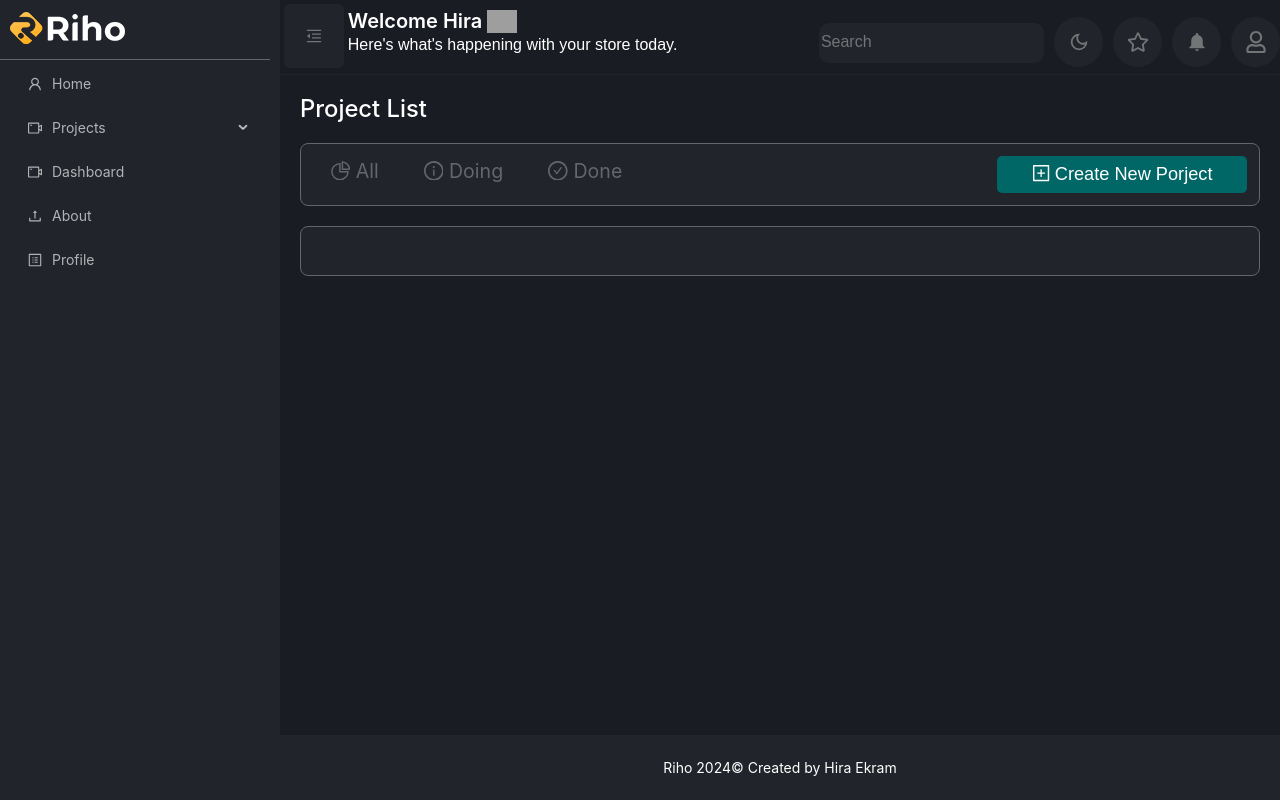
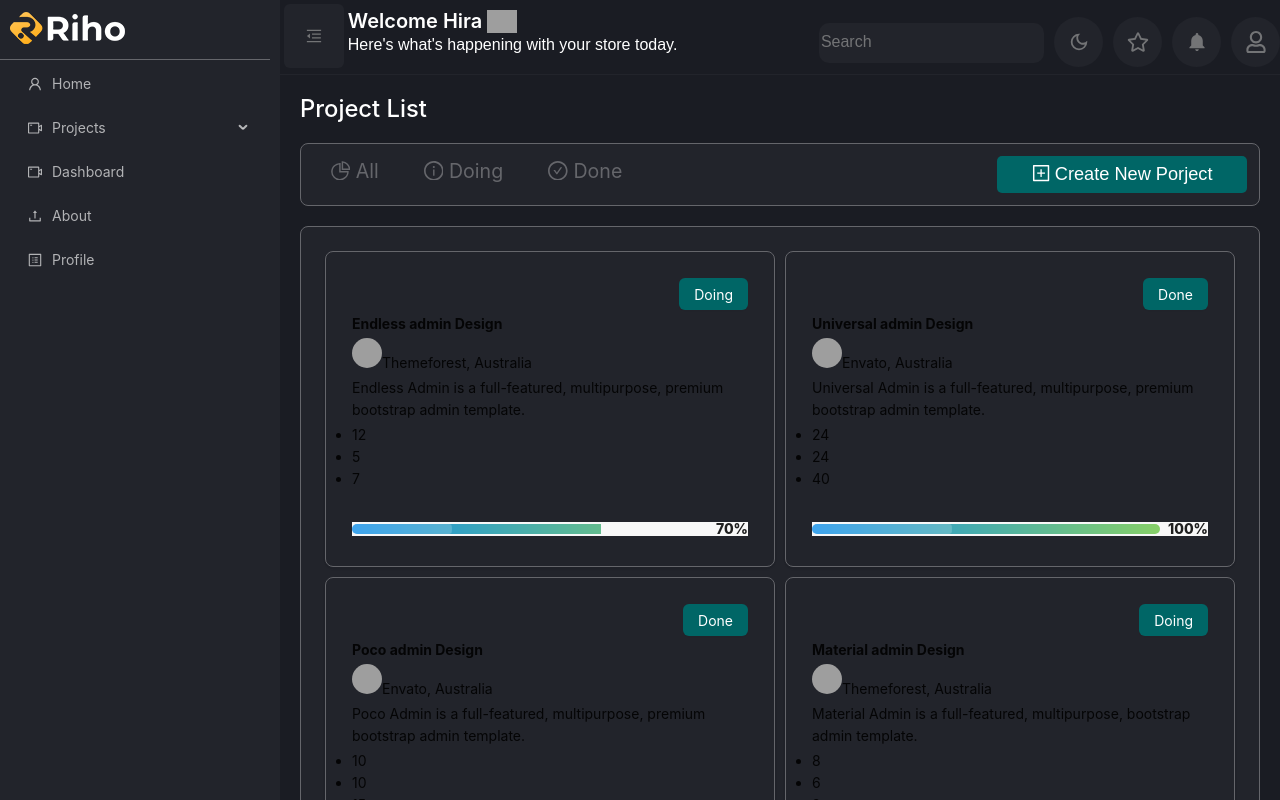
Before and after one commit to hiraekram10/Dahboard-Antd, a React (Vite) app: page /projects/list in a window 1280 px wide. Shown: the top 800 px of the page. Built offline with nearby package versions, Linux system fonts and the light colour scheme; grey boxes are pictures that could not be loaded.

Commit message:
projcard half done

```diff
--- a/src/Components/UserProCard.jsx
+++ b/src/Components/UserProCard.jsx
@@ -1,10 +1,46 @@
 import React from 'react'
+import { Card ,Progress,Col,Button} from 'antd'
 
-const UserProCard = () => {
+const UserProCard = ({title,description,company,comments,resolved,issues,status,progress,img}) => {
   return (
-    <div>
+    <Col className='user-col' xs={24} sm={24} md={12} lg={12} xl={12}>
 
-    </div>
+      <Card  variant="borderless" className='card'>
+        <div className='userc-main'>
+          <div className='btn-container'>
+          <Button >{status}</Button>
+          </div>
+          <div>
+            <h4>{title}</h4>
+          </div>
+          <div className='company'>
+            <img src={img} alt="" />
+            {company}
+          </div>
+          <div>
+            <p>
+           {description}
+            </p>
+          </div>
+          <div>
+            <ul>
+              <li>{issues}</li>
+              <li>{resolved}</li>
+              <li>{comments}</li>
+            </ul>
+          </div>
+          <div>
+            <img src="" alt="" />
+          </div>
+          <div>
+          <Progress percent={progress} status="active"  strokeColor={{
+        from: '#108ee9',
+        to: '#87d068',
+      }}/>
+          </div>
+        </div>
+      </Card>
+    </Col>
   )
 }
 
--- a/src/Pages/Css/project.css
+++ b/src/Pages/Css/project.css
@@ -30,7 +30,7 @@ width: 50%;
 }
 .card{
 
-    border: 1px solid #65666B;
+    border: 1pt solid #65666B;
     background-color: var(--grey-bg);
 }
 
@@ -66,3 +66,32 @@ width: 50%;
 .right button:hover{
     cursor:pointer;
 }
+.user-cards{
+    /* background-color: yellow; */
+}
+
+.user-col{
+  /* background-color: pink; */
+}
+.userc-main{
+    /* background-color: green; */
+    display: flex;
+    flex-direction: column;
+    gap: 3px;
+    padding: 2px;
+}
+.btn-container{
+    /* background-color: palegoldenrod; */
+    align-self: end;
+
+}
+.btn-container button{
+    background-color: var(--green-bg);
+    color: var(--text-white);
+    border: none;
+}
+.company img{
+    width: 30px;
+    height: 30px;
+    border-radius: 50%;
+}
--- a/src/Pages/ProjectList.jsx
+++ b/src/Pages/ProjectList.jsx
@@ -1,13 +1,90 @@
 import React from 'react'
 import './Css/project.css'
-import { Card, Space,Col,Row } from 'antd';
+import { Card, Space, Col, Row } from 'antd';
 import { CheckCircleOutlined, InfoCircleOutlined, PieChartOutlined, PlusSquareOutlined } from '@ant-design/icons'
+import UserProCard from '../Components/UserProCard';
 
 const ProjectList = () => {
+
+  // userprojects data
+  const cardsData = [
+    {
+      id: 1,
+      img:'https://admin.pixelstrap.net/riho/assets/images/user/3.jpg',
+      title: "Endless admin Design",
+      company: "Themeforest, Australia",
+      description: "Endless Admin is a full-featured, multipurpose, premium bootstrap admin template.",
+      issues: 12,
+      resolved: 5,
+      comments: 7,
+      progress: 70,
+      status: "Doing",
+    },
+    {
+      id: 2,
+      title: "Universal admin Design",
+      img:'https://admin.pixelstrap.net/riho/assets/images/user/3.jpg',
+      company: "Envato, Australia",
+      description: "Universal Admin is a full-featured, multipurpose, premium bootstrap admin template.",
+      issues: 24,
+      resolved: 24,
+      comments: 40,
+      progress: 100,
+      status: "Done",
+    },
+    {
+      id: 3,
+      title: "Poco admin Design",
+      company: "Envato, Australia",
+      img:'https://admin.pixelstrap.net/riho/assets/images/user/3.jpg',
+      description: "Poco Admin is a full-featured, multipurpose, premium bootstrap admin template.",
+      issues: 10,
+      resolved: 10,
+      comments: 15,
+      progress: 100,
+      status: "Done",
+    },
+    {
+      id: 4,
+      title: "Material admin Design",
+      company: "Themeforest, Australia",
+      img:'https://admin.pixelstrap.net/riho/assets/images/user/3.jpg',
+      description: "Material Admin is a full-featured, multipurpose,  bootstrap admin template.",
+      issues: 8,
+      resolved: 6,
+      comments: 9,
+      progress: 80,
+      status: "Doing",
+    },
+    {
+      id: 5,
+      title: "Modern admin Design",
+      company: "Envato, Australia",
+      img:'https://admin.pixelstrap.net/riho/assets/images/user/3.jpg',
+      description: "Modern Admin is a full-featured, multipurpose,  bootstrap admin template.",
+      issues: 15,
+      resolved: 15,
+      comments: 20,
+      progress: 100,
+      status: "Done",
+    },
+    {
+      id: 6,
+      title: "Angular admin Design",
+      company: "Themeforest, Australia",
+      img:'https://admin.pixelstrap.net/riho/assets/images/user/3.jpg',
+      description: "Angular Admin is a full-featured, multipurpose, bootstrap admin template.",
+      issues: 5,
+      resolved: 3,
+      comments: 4,
+      progress: 60,
+      status: "Doing",
+    },
+  ];
   return (
     <div className='projList-main'>
-      <Row gutter={[10,20]}>
-      <Col  sm={24} md={24} lg={20} xl={24} className='proj-one'>
+      <Row gutter={[10, 20]}>
+        <Col sm={24} md={24} lg={20} xl={24} className='proj-one'>
           <h1>Project List
           </h1>
         </Col>
@@ -30,7 +107,15 @@ const ProjectList = () => {
         </Col>
         <Col sm={24} md={24} lg={20} xl={24} className='proj-three'>
           <Card className='card'>
+           {/* cards inner portion */}
+            <Row className='user-cards' gutter={[10,10]}>
 
+              {cardsData.map((v, i) => (
+                <UserProCard key={i}  title={v.title} company={v.company}
+                description={v.description} comments={v.comments} resolved={v.resolved} issues={v.issues}
+                progress={v.progress} status={v.status} img={v.img}/>
+              ))}
+            </Row>
           </Card>
         </Col>
       </Row>
```
Lines whose indentation alone changed are shown as unchanged.
